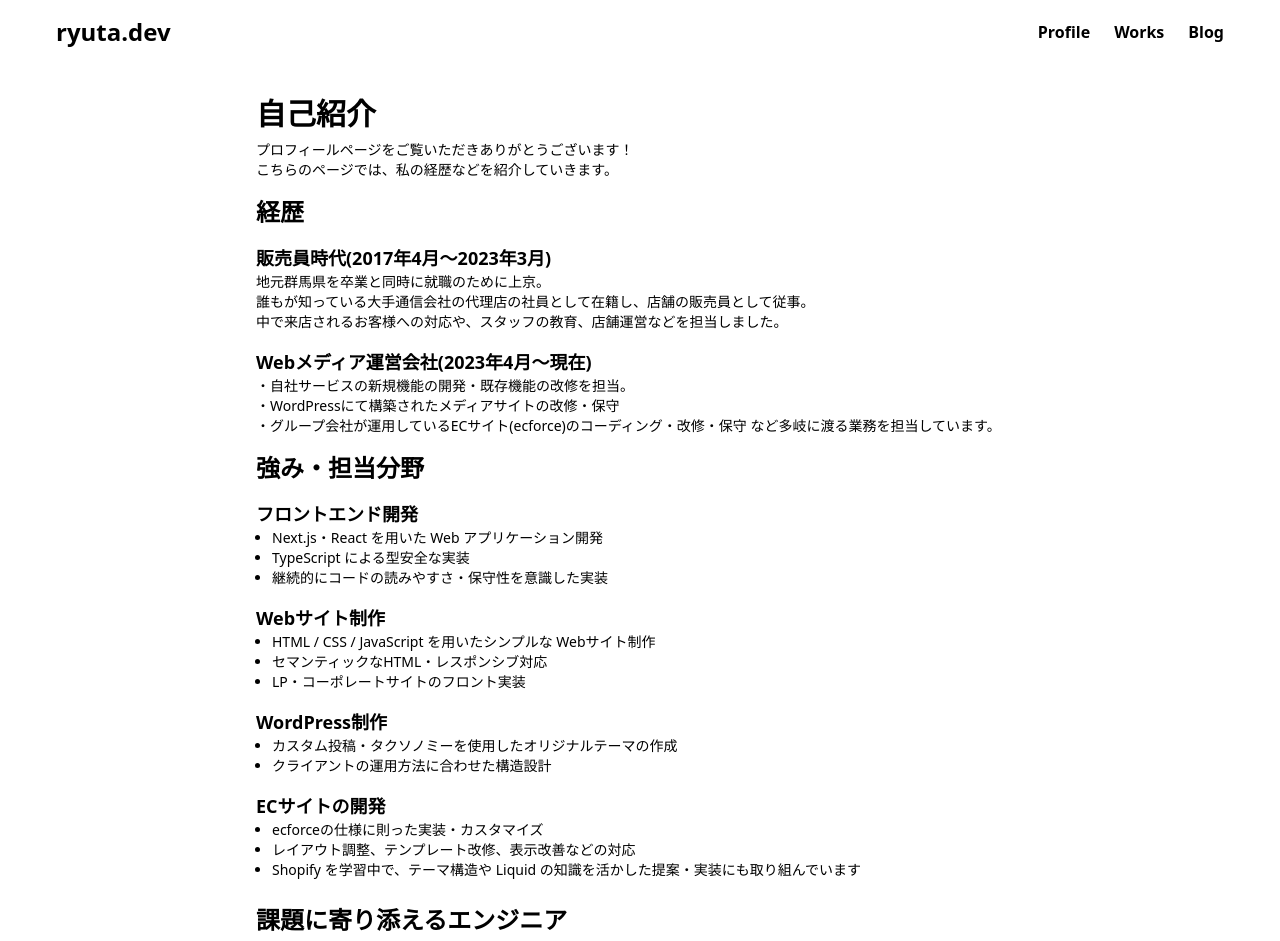
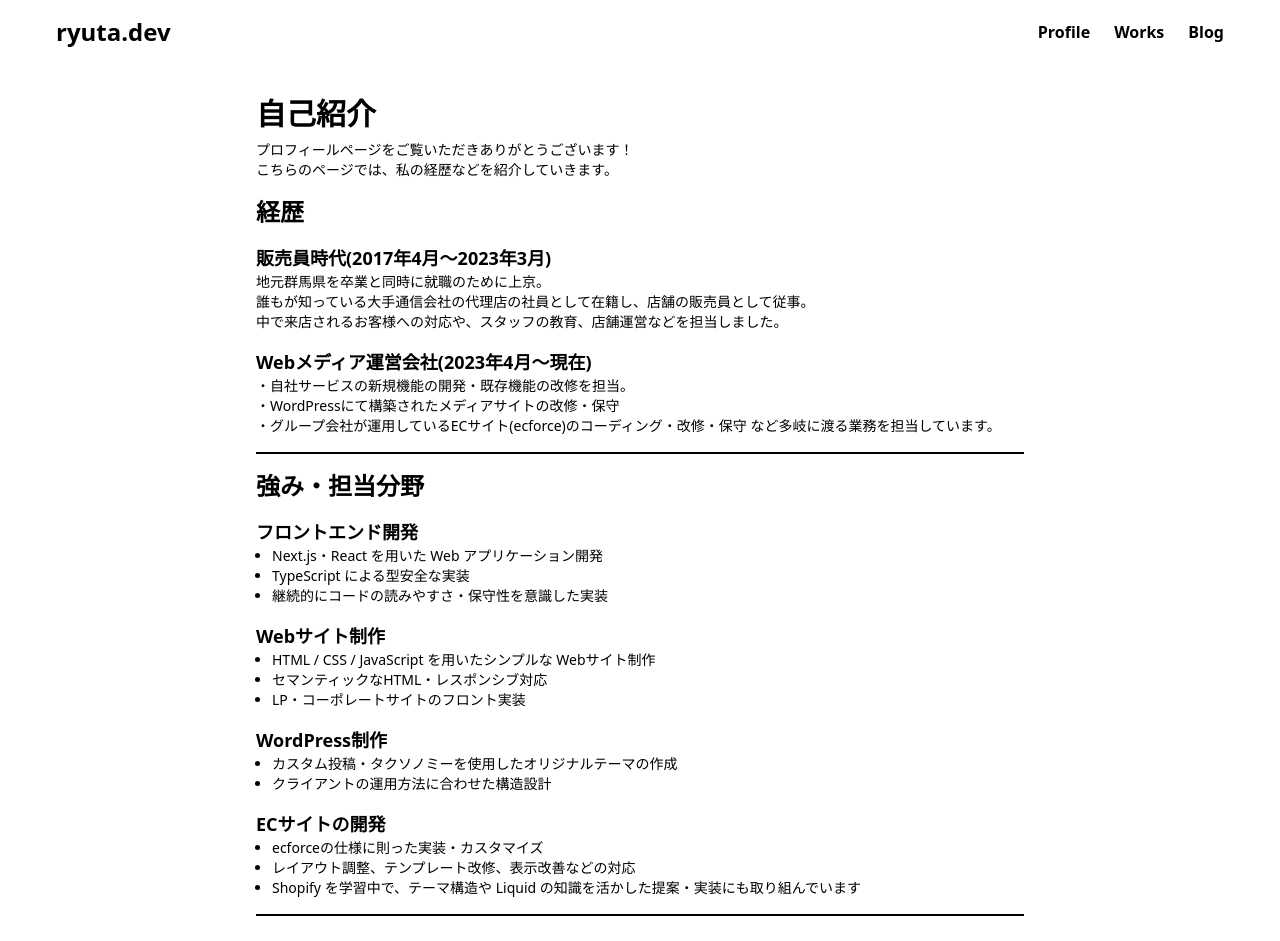
Before and after one commit to ryuta09/portfolio-site, a Next.js app: page /profile in a window 1280 px wide. Shown: the top 941 px of the page. Built offline with nearby package versions, Linux system fonts and the light colour scheme.

Commit message:
プロフィールページにセパレータを追加して区切りをよく見えるように変更

```diff
--- a/app/profile/page.tsx
+++ b/app/profile/page.tsx
@@ -36,7 +36,8 @@ export default function ProfilePage() {
 					</p>
 				</article>
 			</article>
-			<article className='mt-4 flex flex-col gap-4'>
+			<div className='my-4 border'></div>
+			<article className='flex flex-col gap-4'>
 				<h3 className='font-bold text-2xl'>強み・担当分野</h3>
 				<article>
 					<h4 className='font-bold text-lg'>フロントエンド開発</h4>
@@ -93,6 +94,7 @@ export default function ProfilePage() {
 					</ul>
 				</article>
 			</article>
+			<div className='my-4 border'></div>
 			<article>
 				<h3 className='mt-6 font-bold text-2xl'>課題に寄り添えるエンジニア</h3>
 				<p className='mt-2 text-sm'>
```
